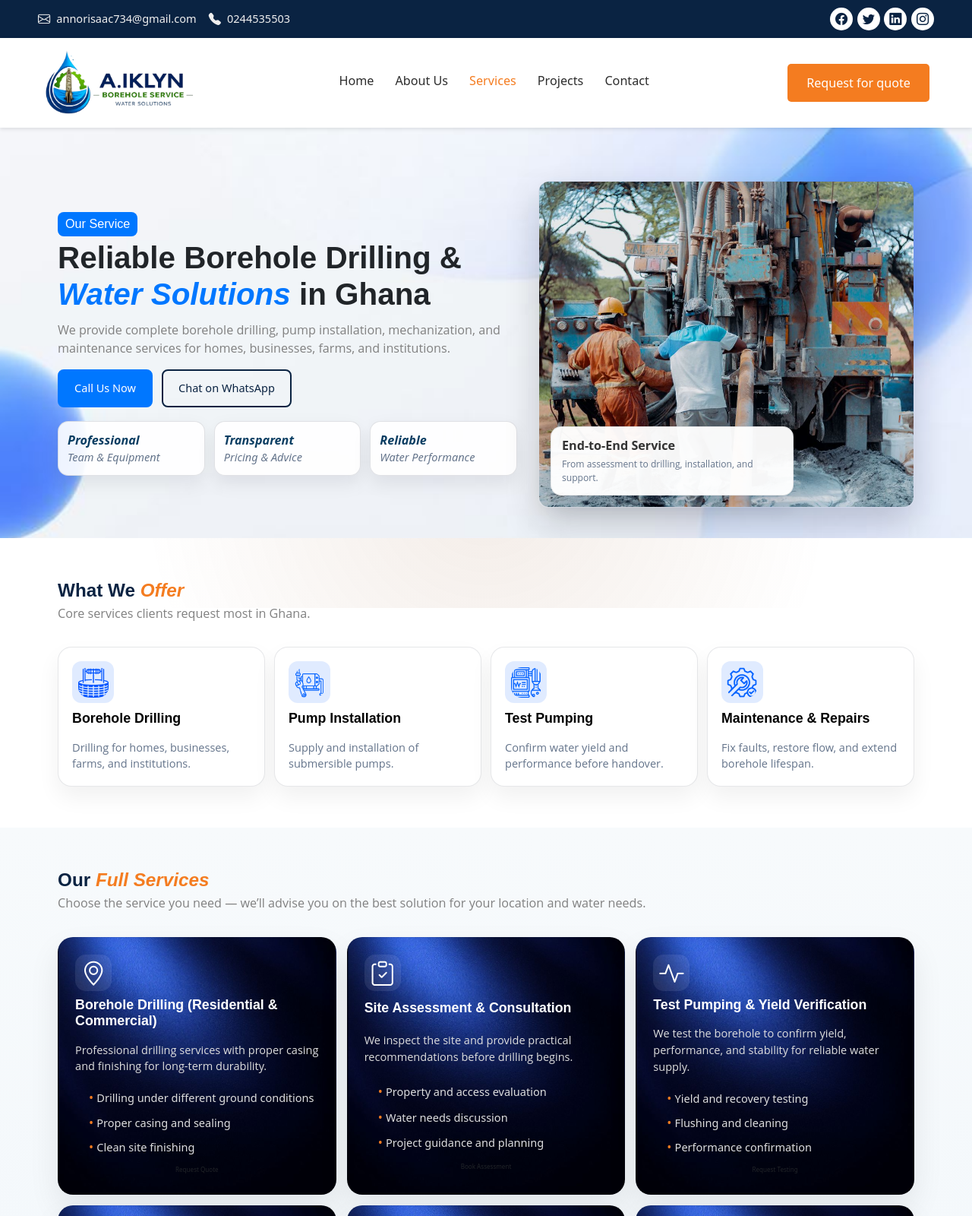
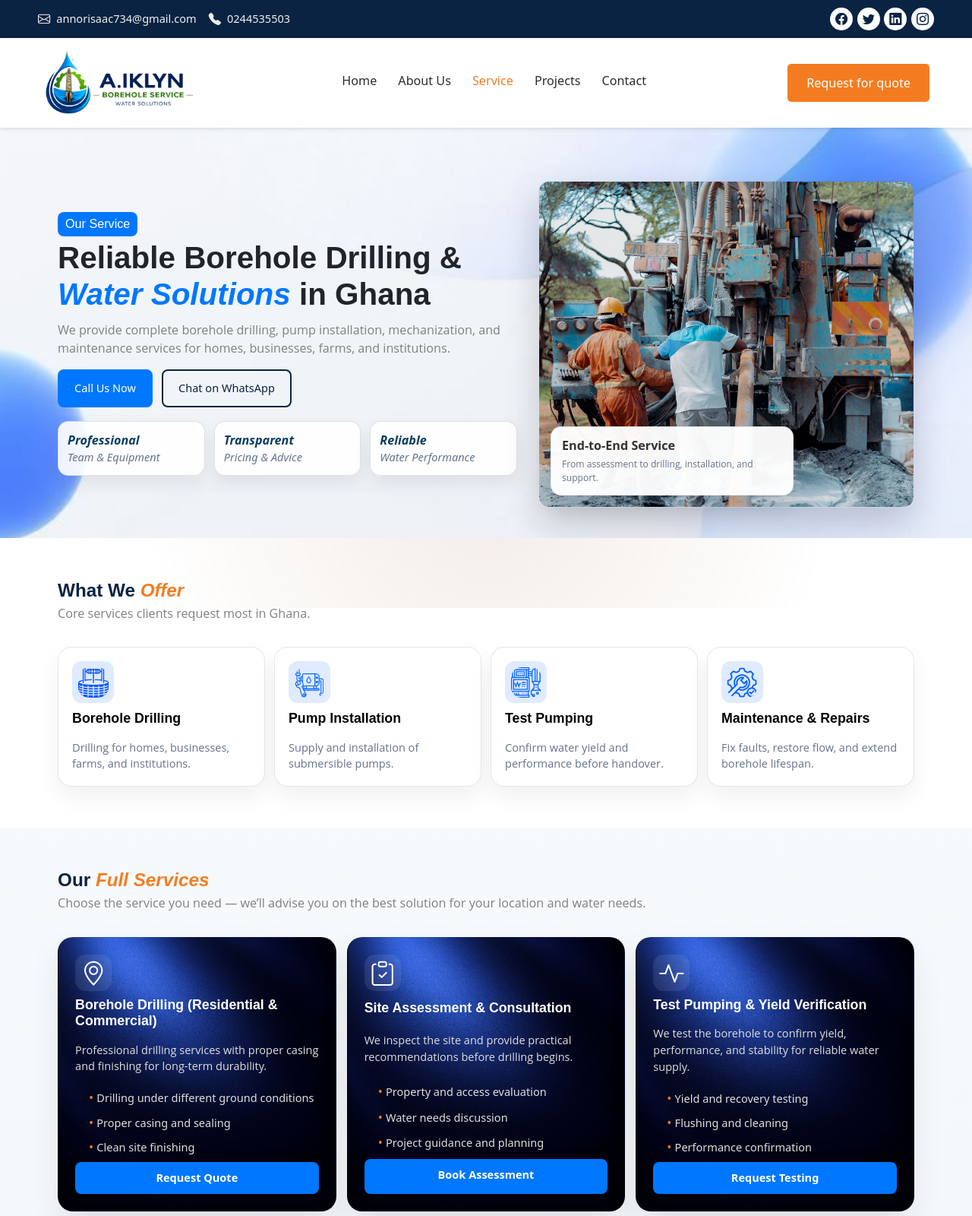
Before and after one commit to Isaacski1/iklynboreholeservice, a plain HTML site: page service.html in a window 1280 px wide. Shown: the top 1600 px of the page at 76% size. Drawn offline with nearby package versions, Linux system fonts and the light colour scheme; some packages are replaced by stand-ins of ours; a script that the page names is missing.

Commit message:
Updated the pages

```diff
--- a/assets/css/about.css
+++ b/assets/css/about.css
@@ -199,6 +199,7 @@ a {
 
 .page-hero__media img {
   width: 100%;
+  border-radius: 10px;
   height: 430px;
   object-fit: cover;
   box-shadow: var(--shadow);
--- a/assets/css/service.css
+++ b/assets/css/service.css
@@ -339,6 +339,21 @@ img {
   font-size: 2rem;
 }
 
+.service-card .btn {
+  padding: 10px 18px;
+  border-radius: 8px;
+  font-size: 1.8rem;
+  font-weight: 700;
+  background: var(--background-color);
+  color: var(--white-color-1);
+  border: none;
+  box-shadow: 0 10px 24px rgba(11, 18, 32, 0.25);
+}
+
+.service-card .btn:hover {
+  background: var(--white-color-2);
+}
+
 /* Steps */
 .steps {
   display: grid;
--- a/assets/other/footer.css
+++ b/assets/other/footer.css
@@ -84,6 +84,7 @@
   align-items: center;
   justify-content: center;
   column-gap: 1rem;
+  flex-wrap: wrap;
 }
 
 .bottom-bar p,
@@ -106,6 +107,7 @@ h4 {
   align-items: center;
   justify-content: center;
   column-gap: 5px;
+  flex-wrap: wrap;
 }
 
 .bottom-bar .box .a {
--- a/service.html
+++ b/service.html
@@ -181,7 +181,7 @@
             </li>
 
             <li class="nav-item">
-              <a class="nav-link active" href="services.html">Services</a>
+              <a class="nav-link active" href="service.html">Service</a>
             </li>
             <li class="nav-item">
               <a class="nav-link" href="projects.html">Projects</a>
```
Also changed, not shown: contact.html (+1 -1 lines), index.html (+1 -1 lines), projects.html (+1 -1 lines), assets/images/about/3.jpg.
